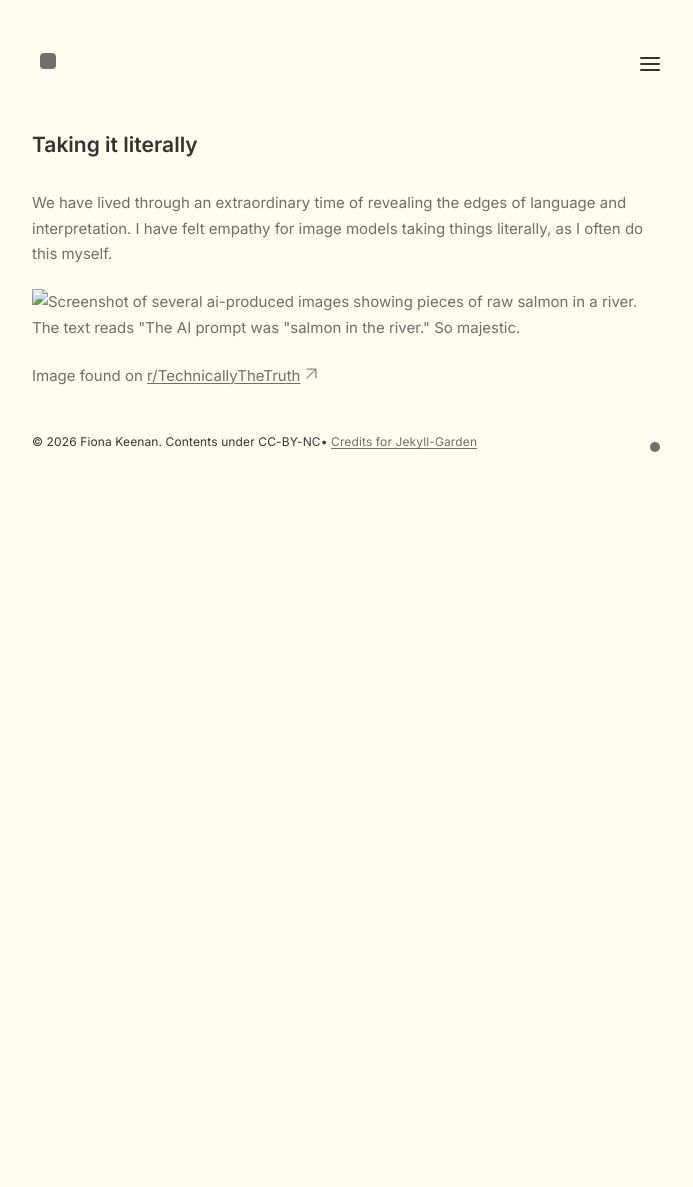
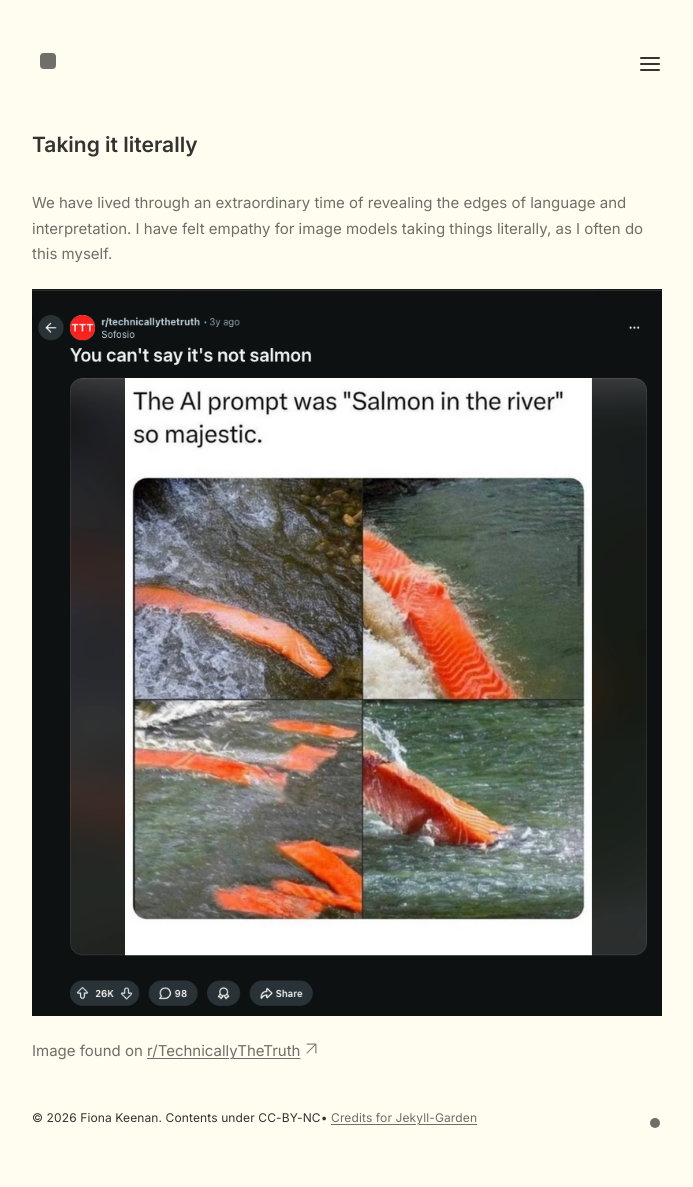
Before and after one commit to fionatkeenan/fionatkeenan.github.io, a Jekyll site: the page built from _notes/Public/Taking it literally.md, in a window 1280 px wide. Shown: the whole page, without its empty margins (293-986 px from the left). Built offline with Jekyll 4.4.1, drawn with Linux system fonts in a browser that asks for light colours; before the commit the page ends 900 px from its top, so only the background shows below that.

Commit message:
Update Taking it literally.md

```diff
--- a/_notes/Public/Taking it literally.md
+++ b/_notes/Public/Taking it literally.md
@@ -11,6 +11,6 @@ code: "202605190929"
 ---
 We have lived through an extraordinary time of revealing the edges of language and interpretation. I have felt empathy for image models taking things literally, as I often do this myself.
 
-![Screenshot of several ai-produced images showing pieces of raw salmon in a river. The text reads "The AI prompt was "salmon in the river." So majestic.](assets/img/Screenshot-2026-05-19_0917.png)
+![Screenshot of several ai-produced images showing pieces of raw salmon in a river. The text reads "The AI prompt was "salmon in the river." So majestic.](/assets/img/Screenshot-2026-05-19_0917.png)
 
 Image found on [[r/TechnicallyTheTruth::https://www.reddit.com/r/technicallythetruth/comments/153051r/you_cant_say_its_not_salmon/]]
```
